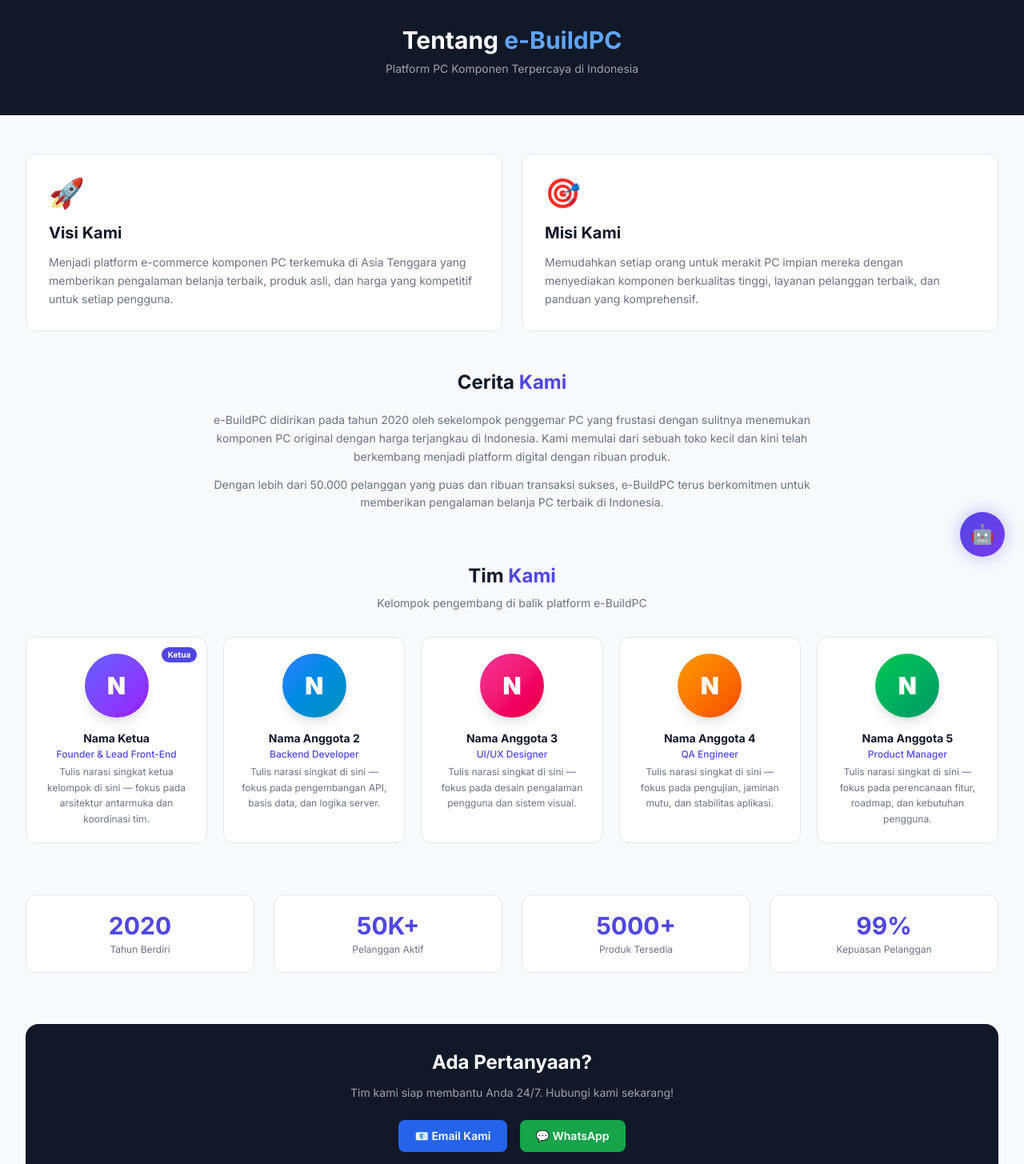
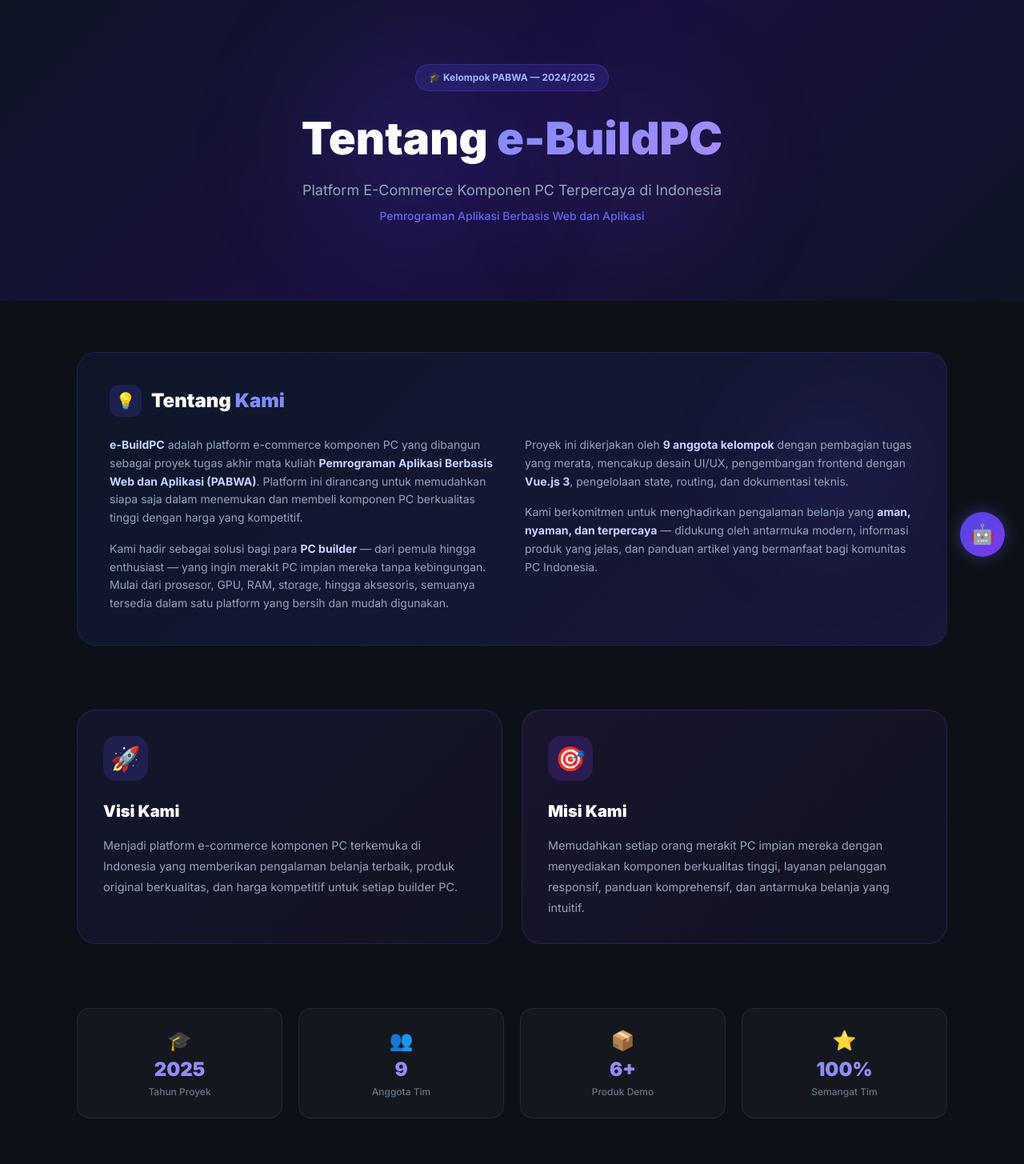
Before and after one commit to Fath10/pabwa3_ecommercepartpc, a Vue app: page /tentang in a window 1280 px wide. Shown: the part 80-1535 px from the top of the page at 80% size. Built offline with nearby package versions, Linux system fonts and the light colour scheme.

Commit message:
feat: ambil halaman Tentang Kami dari branch frontend-feature.v.2

```diff
--- a/src/views/TentangPage.vue
+++ b/src/views/TentangPage.vue
@@ -1,94 +1,148 @@
 <template>
-  <main class="pt-16" style="background: #f8fafc; min-height: 100vh;">
-    <!-- Hero Banner -->
-    <section class="py-12 text-white" style="background: #111827; position: relative;">
-      <div class="max-w-4xl mx-auto px-4 sm:px-6 lg:px-8 text-center">
-        <h1 class="text-3xl font-bold mb-2">Tentang <span style="color: #60a5fa;">e-BuildPC</span></h1>
-        <p class="text-sm" style="color: #9ca3af;">Platform PC Komponen Terpercaya di Indonesia</p>
+  <main class="min-h-screen" style="background: #0d1117; padding-top: 64px;">
+
+    <!-- ─── HERO ─── -->
+    <section class="relative overflow-hidden py-24 text-white" style="background: linear-gradient(135deg, #0e1524 0%, #1a1040 50%, #0e1524 100%);">
+      <div class="absolute top-0 left-1/4 w-96 h-96 rounded-full pointer-events-none" style="background: radial-gradient(circle, rgba(79,70,229,0.2), transparent 70%); filter: blur(60px);"></div>
+      <div class="absolute bottom-0 right-1/4 w-80 h-80 rounded-full pointer-events-none" style="background: radial-gradient(circle, rgba(124,58,237,0.15), transparent 70%); filter: blur(60px);"></div>
+
+      <div class="max-w-4xl mx-auto px-4 sm:px-6 lg:px-8 text-center relative z-10">
+        <div class="inline-flex items-center gap-2 px-4 py-2 rounded-full text-xs font-bold mb-6" style="background: rgba(79,70,229,0.2); border: 1px solid rgba(79,70,229,0.4); color: #a5b4fc;">
+          🎓 Kelompok PABWA — 2024/2025
+        </div>
+        <h1 class="font-black mb-4 leading-tight" style="font-size: clamp(2rem, 5vw, 3.5rem);">
+          Tentang <span style="background: linear-gradient(135deg, #818cf8, #a78bfa); -webkit-background-clip: text; -webkit-text-fill-color: transparent; background-clip: text;">e-BuildPC</span>
+        </h1>
+        <p class="text-lg mb-2" style="color: #94a3b8;">Platform E-Commerce Komponen PC Terpercaya di Indonesia</p>
+        <p class="text-sm font-medium" style="color: #6366f1;">Pemrograman Aplikasi Berbasis Web dan Aplikasi</p>
       </div>
     </section>
-    <div class="max-w-7xl mx-auto px-4 sm:px-6 lg:px-8 py-12">
-      <!-- Mission & Vision -->
-      <div class="grid md:grid-cols-2 gap-6 mb-12">
-        <div class="p-7 rounded-xl transition-all duration-200 hover:shadow-md" style="background: #fff; border: 1px solid #e5e7eb;">
-          <div class="text-4xl mb-4">🚀</div>
-          <h2 class="text-xl font-bold mb-3" style="color: #111827;">Visi Kami</h2>
-          <p style="color: #6b7280; font-size: 0.875rem;" class="leading-relaxed">
-            Menjadi platform e-commerce komponen PC terkemuka di Asia Tenggara yang memberikan pengalaman belanja terbaik, produk asli, dan harga yang kompetitif untuk setiap pengguna.
+
+    <div class="max-w-6xl mx-auto px-4 sm:px-6 lg:px-8 py-16 space-y-20">
+
+      <!-- ─── TENTANG KAMI ─── -->
+      <div class="rounded-3xl p-10 relative overflow-hidden" style="background: linear-gradient(135deg, rgba(15,23,42,0.9), rgba(30,27,75,0.7)); border: 1px solid rgba(79,70,229,0.2);">
+        <div class="absolute top-0 right-0 w-72 h-72 rounded-full pointer-events-none" style="background: radial-gradient(circle, rgba(79,70,229,0.15), transparent 70%); filter: blur(50px);"></div>
+        <div class="relative z-10">
+          <div class="flex items-center gap-3 mb-6">
+            <div class="w-10 h-10 rounded-xl flex items-center justify-center text-xl" style="background: rgba(79,70,229,0.2);">💡</div>
+            <h2 class="text-2xl font-black text-white">Tentang <span style="color: #818cf8;">Kami</span></h2>
+          </div>
+          <div class="grid md:grid-cols-2 gap-8">
+            <div class="space-y-4">
+              <p class="leading-relaxed text-sm" style="color: #94a3b8;">
+                <strong style="color: #c7d2fe;">e-BuildPC</strong> adalah platform e-commerce komponen PC yang dibangun sebagai proyek tugas akhir mata kuliah
+                <strong style="color: #c7d2fe;">Pemrograman Aplikasi Berbasis Web dan Aplikasi (PABWA)</strong>.
+                Platform ini dirancang untuk memudahkan siapa saja dalam menemukan dan membeli komponen PC berkualitas tinggi dengan harga yang kompetitif.
+              </p>
+              <p class="leading-relaxed text-sm" style="color: #94a3b8;">
+                Kami hadir sebagai solusi bagi para <strong style="color: #c7d2fe;">PC builder</strong> — dari pemula hingga enthusiast — yang ingin merakit PC impian mereka tanpa kebingungan. Mulai dari prosesor, GPU, RAM, storage, hingga aksesoris, semuanya tersedia dalam satu platform yang bersih dan mudah digunakan.
               </p>
             </div>
-        <div class="p-7 rounded-xl transition-all duration-200 hover:shadow-md" style="background: #fff; border: 1px solid #e5e7eb;">
-          <div class="text-4xl mb-4">🎯</div>
-          <h2 class="text-xl font-bold mb-3" style="color: #111827;">Misi Kami</h2>
-          <p style="color: #6b7280; font-size: 0.875rem;" class="leading-relaxed">
-            Memudahkan setiap orang untuk merakit PC impian mereka dengan menyediakan komponen berkualitas tinggi, layanan pelanggan terbaik, dan panduan yang komprehensif.
+            <div class="space-y-4">
+              <p class="leading-relaxed text-sm" style="color: #94a3b8;">
+                Proyek ini dikerjakan oleh <strong style="color: #c7d2fe;">9 anggota kelompok</strong> dengan pembagian tugas yang merata, mencakup desain UI/UX, pengembangan frontend dengan <strong style="color: #c7d2fe;">Vue.js 3</strong>, pengelolaan state, routing, dan dokumentasi teknis.
+              </p>
+              <p class="leading-relaxed text-sm" style="color: #94a3b8;">
+                Kami berkomitmen untuk menghadirkan pengalaman belanja yang <strong style="color: #c7d2fe;">aman, nyaman, dan terpercaya</strong> — didukung oleh antarmuka modern, informasi produk yang jelas, dan panduan artikel yang bermanfaat bagi komunitas PC Indonesia.
               </p>
             </div>
           </div>
-      <!-- Story -->
-      <div class="text-center mb-16 max-w-3xl mx-auto">
-        <h2 class="text-2xl font-bold mb-5" style="color: #111827;">Cerita <span style="color: #4f46e5;">Kami</span></h2>
-        <p class="leading-relaxed mb-3" style="color: #6b7280; font-size: 0.875rem;">
-          e-BuildPC didirikan pada tahun 2020 oleh sekelompok penggemar PC yang frustasi dengan sulitnya menemukan komponen PC original dengan harga terjangkau di Indonesia. Kami memulai dari sebuah toko kecil dan kini telah berkembang menjadi platform digital dengan ribuan produk.
-        </p>
-        <p class="leading-relaxed" style="color: #6b7280; font-size: 0.875rem;">
-          Dengan lebih dari 50.000 pelanggan yang puas dan ribuan transaksi sukses, e-BuildPC terus berkomitmen untuk memberikan pengalaman belanja PC terbaik di Indonesia.
+        </div>
+      </div>
+
+      <!-- ─── VISI & MISI ─── -->
+      <div class="grid md:grid-cols-2 gap-6">
+        <div class="group p-8 rounded-3xl transition-all duration-300 hover:-translate-y-1" style="background: linear-gradient(135deg, rgba(79,70,229,0.1), rgba(124,58,237,0.05)); border: 1px solid rgba(79,70,229,0.25);">
+          <div class="w-14 h-14 rounded-2xl flex items-center justify-center text-3xl mb-6" style="background: rgba(79,70,229,0.2);">🚀</div>
+          <h2 class="text-xl font-black text-white mb-4">Visi Kami</h2>
+          <p style="color: #94a3b8; font-size: 0.9rem; line-height: 1.8;">
+            Menjadi platform e-commerce komponen PC terkemuka di Indonesia yang memberikan pengalaman belanja terbaik, produk original berkualitas, dan harga kompetitif untuk setiap builder PC.
           </p>
         </div>
-      <!-- Team -->
-      <div class="mb-16">
-        <h2 class="text-2xl font-bold text-center mb-2" style="color: #111827;">Tim <span style="color: #4f46e5;">Kami</span></h2>
-        <p class="text-center text-sm mb-8" style="color: #6b7280;">Kelompok pengembang di balik platform e-BuildPC</p>
-        <div class="grid grid-cols-2 md:grid-cols-3 lg:grid-cols-5 gap-5">
+        <div class="group p-8 rounded-3xl transition-all duration-300 hover:-translate-y-1" style="background: linear-gradient(135deg, rgba(124,58,237,0.1), rgba(79,70,229,0.05)); border: 1px solid rgba(124,58,237,0.25);">
+          <div class="w-14 h-14 rounded-2xl flex items-center justify-center text-3xl mb-6" style="background: rgba(124,58,237,0.2);">🎯</div>
+          <h2 class="text-xl font-black text-white mb-4">Misi Kami</h2>
+          <p style="color: #94a3b8; font-size: 0.9rem; line-height: 1.8;">
+            Memudahkan setiap orang merakit PC impian mereka dengan menyediakan komponen berkualitas tinggi, layanan pelanggan responsif, panduan komprehensif, dan antarmuka belanja yang intuitif.
+          </p>
+        </div>
+      </div>
+
+      <!-- ─── STATS ─── -->
+      <div class="grid grid-cols-2 lg:grid-cols-4 gap-5">
+        <div v-for="stat in stats" :key="stat.label"
+          class="p-6 rounded-2xl text-center transition-all duration-300 hover:-translate-y-1"
+          style="background: rgba(255,255,255,0.03); border: 1px solid rgba(255,255,255,0.08);"
+        >
+          <div class="text-2xl mb-1">{{ stat.icon }}</div>
+          <div class="text-2xl font-black mb-1" style="background: linear-gradient(135deg, #818cf8, #a78bfa); -webkit-background-clip: text; -webkit-text-fill-color: transparent; background-clip: text;">{{ stat.value }}</div>
+          <div class="text-xs font-medium" style="color: #64748b;">{{ stat.label }}</div>
+        </div>
+      </div>
+
+      <!-- ─── TIM KELOMPOK ─── -->
+      <div>
+        <div class="text-center mb-10">
+          <h2 class="text-3xl font-black text-white mb-2">Anggota <span style="color: #818cf8;">Kelompok</span></h2>
+          <p class="text-sm" style="color: #64748b;">PABWA — Semester Genap 2024/2025</p>
+        </div>
+        <div class="grid sm:grid-cols-2 lg:grid-cols-3 gap-5">
           <div
             v-for="member in team"
-            :key="member.name"
-            class="group p-5 rounded-xl text-center transition-all duration-200 hover:-translate-y-1 hover:shadow-md relative"
-            style="background: #fff; border: 1px solid #e5e7eb;"
+            :key="member.nim"
+            class="group flex items-center gap-4 p-5 rounded-2xl transition-all duration-300 hover:-translate-y-1 cursor-default"
+            style="background: rgba(255,255,255,0.03); border: 1px solid rgba(255,255,255,0.08);"
           >
-            <!-- Badge Ketua -->
-            <span
-              v-if="member.isLeader"
-              class="absolute top-3 right-3 px-2 py-0.5 rounded-full text-[10px] font-bold text-white"
-              style="background: #4f46e5;"
-            >Ketua</span>
+            <!-- Avatar -->
             <div
-              class="w-20 h-20 rounded-full bg-gradient-to-br mx-auto mb-4 flex items-center justify-center text-3xl font-black text-white shadow-lg group-hover:scale-110 transition-transform"
-              :class="member.gradient"
+              class="w-14 h-14 rounded-2xl flex-shrink-0 flex items-center justify-center text-xl font-black text-white shadow-lg group-hover:scale-110 transition-transform duration-300"
+              :style="{ background: member.gradient }"
             >
-              {{ member.name[0] }}
+              {{ member.name.split(' ').map(w => w[0]).slice(0, 2).join('') }}
             </div>
-            <p class="font-bold mb-0.5 text-sm" style="color: #111827;">{{ member.name }}</p>
-            <p class="text-xs font-medium mb-1" style="color: #4f46e5;">{{ member.role }}</p>
-            <p class="text-xs leading-relaxed" style="color: #6b7280;">{{ member.desc }}</p>
+            <!-- Info -->
+            <div class="min-w-0">
+              <p class="font-bold text-white text-sm leading-snug truncate">{{ member.name }}</p>
+              <p class="text-xs font-mono mt-0.5" style="color: #6366f1;">{{ member.nim }}</p>
             </div>
           </div>
         </div>
-      <!-- Stats -->
-      <div class="grid grid-cols-2 lg:grid-cols-4 gap-6 mb-16">
+      </div>
+
+      <!-- ─── TECH STACK ─── -->
+      <div class="rounded-3xl p-8" style="background: rgba(255,255,255,0.02); border: 1px solid rgba(255,255,255,0.07);">
+        <h2 class="text-xl font-black text-white mb-6 text-center">Tech Stack yang Digunakan</h2>
+        <div class="grid grid-cols-2 sm:grid-cols-3 lg:grid-cols-6 gap-4">
           <div
-          v-for="stat in stats"
-          :key="stat.label"
-          class="p-5 rounded-xl text-center transition-all duration-200 hover:shadow-md"
-          style="background: #fff; border: 1px solid #e5e7eb;"
+            v-for="tech in techStack"
+            :key="tech.name"
+            class="flex flex-col items-center gap-2 p-4 rounded-2xl transition-all duration-200 hover:-translate-y-1 cursor-default"
+            style="background: rgba(255,255,255,0.03); border: 1px solid rgba(255,255,255,0.07);"
           >
-          <div class="text-3xl font-bold mb-1" style="color: #4f46e5;">{{ stat.value }}</div>
-          <div class="text-xs" style="color: #6b7280;">{{ stat.label }}</div>
+            <span class="text-3xl">{{ tech.icon }}</span>
+            <span class="text-xs font-bold text-white">{{ tech.name }}</span>
+            <span class="text-xs text-center" style="color: #64748b;">{{ tech.desc }}</span>
           </div>
         </div>
-      <!-- Contact CTA -->
-      <div class="rounded-2xl p-8 text-center" style="background: #111827;">
-        <h2 class="text-2xl font-bold text-white mb-3">Ada Pertanyaan?</h2>
-        <p class="mb-6 text-sm" style="color: #9ca3af;">Tim kami siap membantu Anda 24/7. Hubungi kami sekarang!</p>
+      </div>
+
+      <!-- ─── CONTACT CTA ─── -->
+      <div class="rounded-3xl p-10 text-center relative overflow-hidden" style="background: linear-gradient(135deg, #1e1b4b 0%, #312e81 50%, #1e1b4b 100%);">
+        <div class="absolute inset-0 pointer-events-none" style="background: radial-gradient(ellipse at center, rgba(99,102,241,0.3), transparent 70%);"></div>
+        <div class="relative z-10">
+          <div class="text-4xl mb-4">💬</div>
+          <h2 class="text-2xl font-black text-white mb-3">Ada Pertanyaan?</h2>
+          <p class="mb-8 text-sm" style="color: #a5b4fc;">Tim kami siap membantu Anda. Hubungi kami sekarang!</p>
           <div class="flex flex-wrap justify-center gap-4">
-          <a href="mailto:hello@e-buildpc.id" id="email-contact-btn"
-            class="inline-flex items-center gap-2 px-5 py-2.5 rounded-lg font-semibold text-white text-sm transition-all hover:opacity-90"
+            <a href="mailto:kelompok.pabwa@gmail.com" id="email-contact-btn"
+              class="inline-flex items-center gap-2 px-6 py-3 rounded-xl font-bold text-white text-sm transition-all duration-200 hover:-translate-y-1 hover:shadow-lg"
               style="background: #2563eb;"
             >
               📧 Email Kami
             </a>
             <a href="https://wa.me/6281234567890" id="whatsapp-contact-btn"
-            class="inline-flex items-center gap-2 px-5 py-2.5 rounded-lg font-semibold text-white text-sm transition-all hover:opacity-90"
+              class="inline-flex items-center gap-2 px-6 py-3 rounded-xl font-bold text-white text-sm transition-all duration-200 hover:-translate-y-1 hover:shadow-lg"
               style="background: #16a34a;"
             >
               💬 WhatsApp
@@ -96,55 +150,37 @@
           </div>
         </div>
       </div>
+
+    </div>
   </main>
 </template>
+
 <script setup>
-// ──────────────────────────────────────────────
-// STRUKTUR DATA TIM — placeholder untuk 5 anggota kelompok.
-// Tinggal isi `name` dan `desc` masing-masing anggota.
-// (1 Ketua + 4 Anggota)
-// ──────────────────────────────────────────────
 const team = [
-  {
-    name: 'Nama Ketua',
-    role: 'Founder & Lead Front-End',
-    desc: 'Tulis narasi singkat ketua kelompok di sini — fokus pada arsitektur antarmuka dan koordinasi tim.',
-    gradient: 'from-indigo-500 to-purple-600',
-    isLeader: true,
-  },
-  {
-    name: 'Nama Anggota 2',
-    role: 'Backend Developer',
-    desc: 'Tulis narasi singkat di sini — fokus pada pengembangan API, basis data, dan logika server.',
-    gradient: 'from-blue-500 to-cyan-600',
-    isLeader: false,
-  },
-  {
-    name: 'Nama Anggota 3',
-    role: 'UI/UX Designer',
-    desc: 'Tulis narasi singkat di sini — fokus pada desain pengalaman pengguna dan sistem visual.',
-    gradient: 'from-pink-500 to-rose-600',
-    isLeader: false,
-  },
-  {
-    name: 'Nama Anggota 4',
-    role: 'QA Engineer',
-    desc: 'Tulis narasi singkat di sini — fokus pada pengujian, jaminan mutu, dan stabilitas aplikasi.',
-    gradient: 'from-amber-500 to-orange-600',
-    isLeader: false,
-  },
-  {
-    name: 'Nama Anggota 5',
-    role: 'Product Manager',
-    desc: 'Tulis narasi singkat di sini — fokus pada perencanaan fitur, roadmap, dan kebutuhan pengguna.',
-    gradient: 'from-green-500 to-emerald-600',
-    isLeader: false,
-  },
+  { nim: '11211035', name: 'Edis Nabila Ramadhani',    gradient: 'linear-gradient(135deg, #ec4899, #be185d)' },
+  { nim: '11221009', name: 'Farizi Fattah',             gradient: 'linear-gradient(135deg, #4f46e5, #7c3aed)' },
+  { nim: '11221071', name: 'Cinta Satila',              gradient: 'linear-gradient(135deg, #f59e0b, #d97706)' },
+  { nim: '11221079', name: 'Andi Cole',                 gradient: 'linear-gradient(135deg, #0ea5e9, #0284c7)' },
+  { nim: '11231007', name: 'Alief Rachmattul Islam',    gradient: 'linear-gradient(135deg, #10b981, #059669)' },
+  { nim: '11231031', name: 'Imam Dzulvan Muffid',       gradient: 'linear-gradient(135deg, #8b5cf6, #6d28d9)' },
+  { nim: '11231045', name: 'Muhamad Faisal',            gradient: 'linear-gradient(135deg, #ef4444, #b91c1c)' },
+  { nim: '11231055', name: 'Muhammad Fatwa Al Choiri',  gradient: 'linear-gradient(135deg, #06b6d4, #0891b2)' },
+  { nim: '11231073', name: 'Nurfauzan Gymnastiar',      gradient: 'linear-gradient(135deg, #f97316, #ea580c)' },
 ]
+
 const stats = [
-  { value: '2020', label: 'Tahun Berdiri' },
-  { value: '50K+', label: 'Pelanggan Aktif' },
-  { value: '5000+', label: 'Produk Tersedia' },
-  { value: '99%', label: 'Kepuasan Pelanggan' },
+  { icon: '🎓', value: '2025',  label: 'Tahun Proyek' },
+  { icon: '👥', value: '9',     label: 'Anggota Tim' },
+  { icon: '📦', value: '6+',    label: 'Produk Demo' },
+  { icon: '⭐', value: '100%',  label: 'Semangat Tim' },
+]
+
+const techStack = [
+  { icon: '💚', name: 'Vue.js 3',   desc: 'Framework' },
+  { icon: '⚡', name: 'Vite',       desc: 'Build Tool' },
+  { icon: '🎨', name: 'Tailwind',   desc: 'Styling' },
+  { icon: '🗂️', name: 'Vue Router', desc: 'Routing' },
+  { icon: '📦', name: 'Pinia',      desc: 'State Mgmt' },
+  { icon: '🌐', name: 'HTML5',      desc: 'Markup' },
 ]
 </script>
```
Lines whose indentation alone changed are shown as unchanged.
